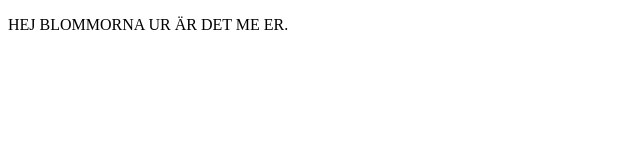
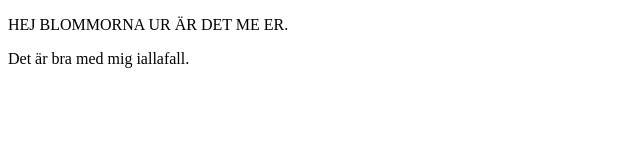
Before and after one commit to 21centimeter/blommorna, a plain HTML site: page index.html in a window 1280 px wide. Shown: the whole page, without its empty margins (0-640 px from the left). Drawn offline with Linux system fonts and the light colour scheme.

Commit message:
Skrivit lite mer

```diff
--- a/index.html
+++ b/index.html
@@ -8,6 +8,7 @@
 </head>
 <body>
     <p>HEJ BLOMMORNA UR ÄR DET ME ER.</p>
+    <p>Det är bra med mig iallafall.</p>
 
 </body>
 </html>
```
